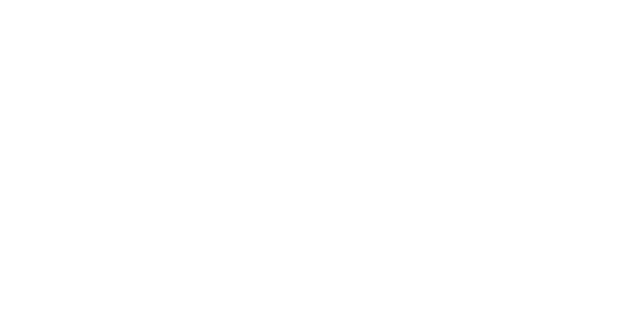
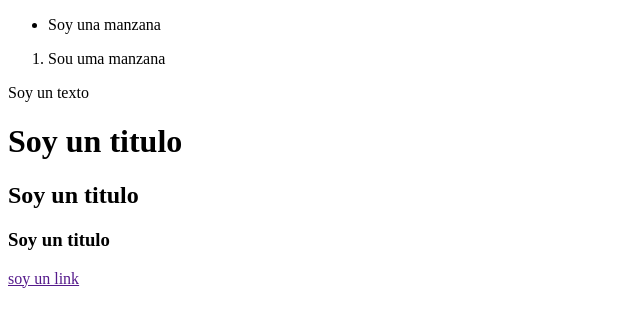
Before and after one commit to juandiego-93/HTML-CSS-Definitivo, a plain HTML site: page index.html in a window 1280 px wide. Shown: the whole page, without its empty margins (0-640 px from the left). Drawn offline with Linux system fonts and the light colour scheme.

Commit message:
clase-10

```diff
--- a/index.html
+++ b/index.html
@@ -9,7 +9,30 @@
         <link rel="stylesheet" href="./css/style.css">
     </head>
     <body>
+        <header>
+            <nav></nav>
+        </header>
+        <main>
+            <section>
+                <article>
 
+                </article>
+            </section>
+            <ul>
+                <li>Soy una manzana</li>
+            </ul>
+            <ol>
+                <li>Sou uma manzana</li>
+            </ol>
+        </main>
+        <footer>
+
+        </footer>
+        <p>Soy un texto</p>
+        <h1>Soy un titulo</h1>
+        <h2>Soy un titulo</h2>
+        <h3>Soy un titulo</h3>
+        <a href=""> soy un link</a>
+        <div></div>
     </body>
-
 </html>
```
